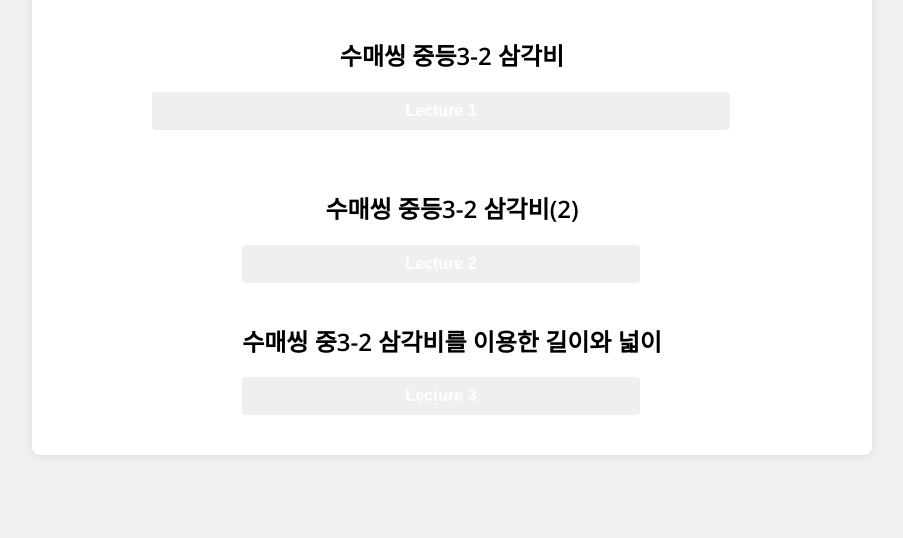
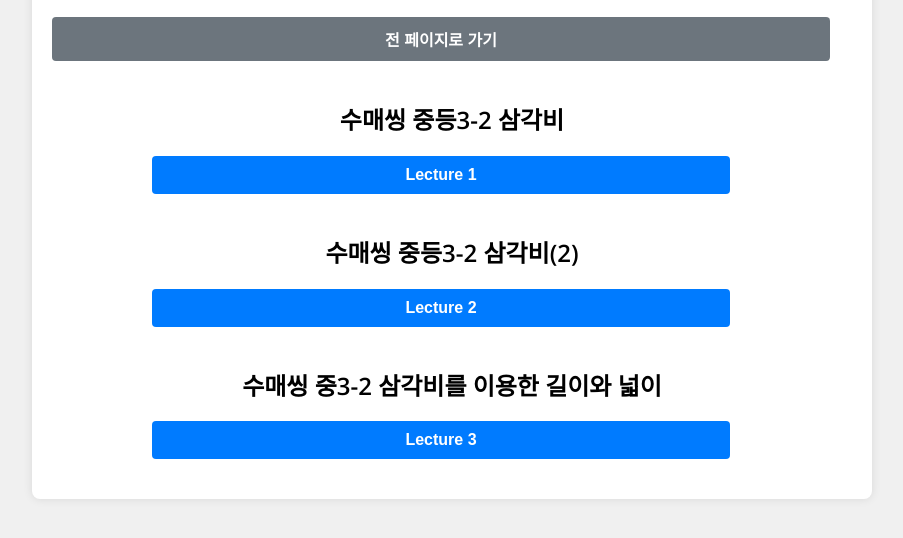
Before and after one commit to poputiSSAM/FunhanMATH, a plain HTML site: page mid3.html in a window 1280 px wide. Shown: the part 108-646 px from the top of the page, without its empty margins (188-1091 px from the left). Drawn offline with nearby package versions, Linux system fonts and the light colour scheme.

Commit message:
Add files via upload

```diff
--- a/mid3.html
+++ b/mid3.html
@@ -15,19 +15,19 @@
             <h1>중3-2 수매씽 진도강의</h1>
         </header>
 
+        <button class="back-button" onclick="goBack()">전 페이지로 가기</button>
         <div class="topics">
             <div class="topic">
                 <h2>수매씽 중등3-2 삼각비</h2>
-                <button onclick="openVideo('https://www.youtube.com/embed/0d6q-_hvIuA')">Lecture 1</button>
+                <button class="blue-button" onclick="openVideo('https://www.youtube.com/embed/0d6q-_hvIuA')">Lecture 1</button>
             </div>
-        <div class="topics">
             <div class="topic">
                 <h2>수매씽 중등3-2 삼각비(2)</h2>
-                <button onclick="openVideo('https://www.youtube.com/embed/VLhmW1yPEEs')">Lecture 2</button>
+                <button class="blue-button" onclick="openVideo('https://www.youtube.com/embed/VLhmW1yPEEs')">Lecture 2</button>
             </div>
             <div class="topic">
                 <h2>수매씽 중3-2 삼각비를 이용한 길이와 넓이</h2>
-                <button onclick="openVideo('https://www.youtube.com/embed/dG2e9B0-hjw')">Lecture 3</button>
+                <button class="blue-button" onclick="openVideo('https://www.youtube.com/embed/dG2e9B0-hjw')">Lecture 3</button>
             </div>
 
         </div>
```
Also changed, not shown: index.html (+4 -4 lines).
